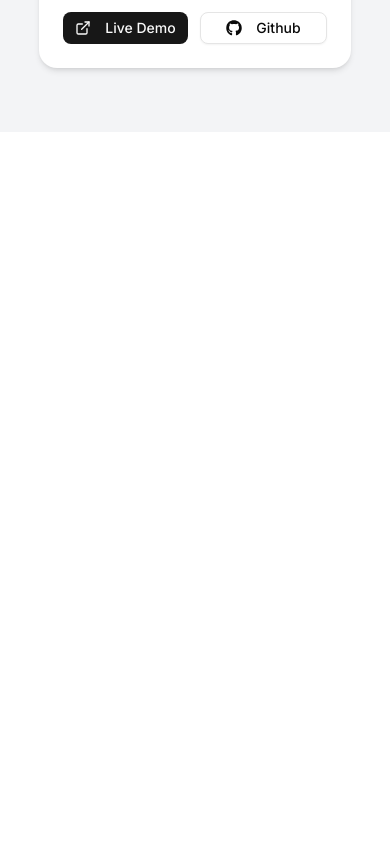
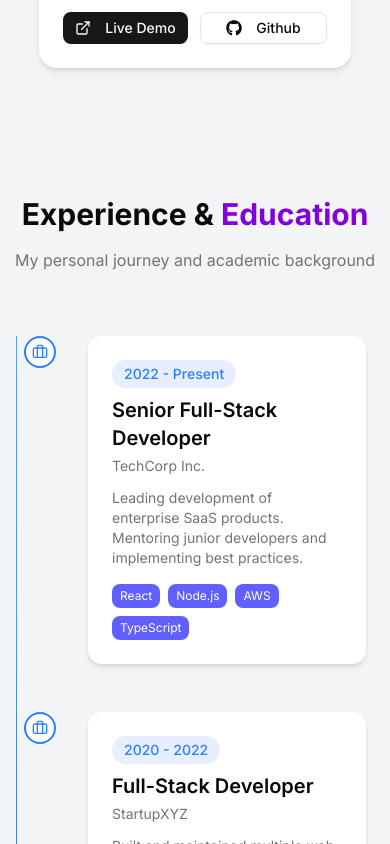
Before and after one commit to ayasha-khatun/ayasha-dev, a Next.js app: page / in a window 390 px wide. Shown: the part 6580-7424 px from the top of the page. Before the commit the page ends 6712 px from the top, so only its background shows below. Built offline with nearby package versions, Linux system fonts and the light colour scheme.

Commit message:
added education section

```diff
--- a/components/Home/Education/Education.tsx
+++ b/components/Home/Education/Education.tsx
@@ -1,9 +1,44 @@
+import SectionHeading from '@/components/Helper/SectionHeading'
+import { experiences } from '@/data'
+import { Briefcase, GraduationCap } from 'lucide-react'
 import React from 'react'
 
 const Education = () => {
   return (
-    <div className=''>
+    <div className='py-16 bg-gray-100 dark:bg-gray-950'>
+      <SectionHeading title_1='Experience & ' title_2='Education' description='My personal journey and academic background' />
+      <div className="relative px-6 max-w-4xl mx-auto">
+        <div className="absolute left-4 md:left-1/2 top-0 bottom-0 w-px bg-linear-to-b from-blue-400 to-blue-900 md:-translate-x-px"></div>
+        {experiences.map((item,index)=>{
+          return <div key={index} className={`relative flex flex-col md:flex-row gap-8 mb-12 ${index %2 ===0?"md:flex-row-reverse":"" }`}>
+            <div className="absolute left-4 md:left-1/2 w-8 h-8 -translate-x-1/2 rounded-full bg-white border-2 border-blue-500 flex items-center justify-center z-10">{item.type === "work"? (
+              <Briefcase className='w-4 h-4 text-blue-500' />
+            ) : (<GraduationCap className='w-4 h-4 text-blue-500' />
+            )}
+            </div>
+            <div className="ml-16 md:ml-0 md:w-[calc(50%-2rem)]">
+              <div className="bg-white dark:bg-gray-900 shadow-md rounded-xl p-6 hover:scale-105 transition-all duration-300">
+                <div className="flex items-center gap-2 text-sm text-blue-500 mb-2">
+                  <span className='px-3 py-1 rounded-full bg-blue-600/10 font-medium'>{item.period}</span>
+                </div>
+                <h3 className='text-xl font-semibold mb-1'>{item.title}</h3>
+                <p className='text-muted-foreground text-sm mb-3'>{item.company}</p>
+                <p className='text-muted-foreground text-sm mb-4'>{item.description}</p>
+                <div className="flex flex-wrap gap-2">
+                  {item.technologies.map((tech)=>{
+                    return <span key={tech} className='text-xs px-2 py-1 rounded-md bg-indigo-500 text-white'>
+                      {tech}
+                    </span>
+                  })
 
+                  }
+                </div>
+              </div>
+            </div>
+            <div className='hidden md:block md:w-[calc(50%-2rem)]'></div>
+          </div>
+        })}
+      </div>
     </div>
   )
 }
--- a/components/Home/Project/Project.tsx
+++ b/components/Home/Project/Project.tsx
@@ -5,7 +5,7 @@ import ProjectCard from './ProjectCard'
 
 const Project = () => {
   return (
-    <div className='py-16 bg-gray-100 dark:bg-gray-200'>
+    <div className='py-16 bg-gray-100 dark:bg-gray-950'>
         <SectionHeading
         title_1='Featured'
         title_2='Projects'
```
